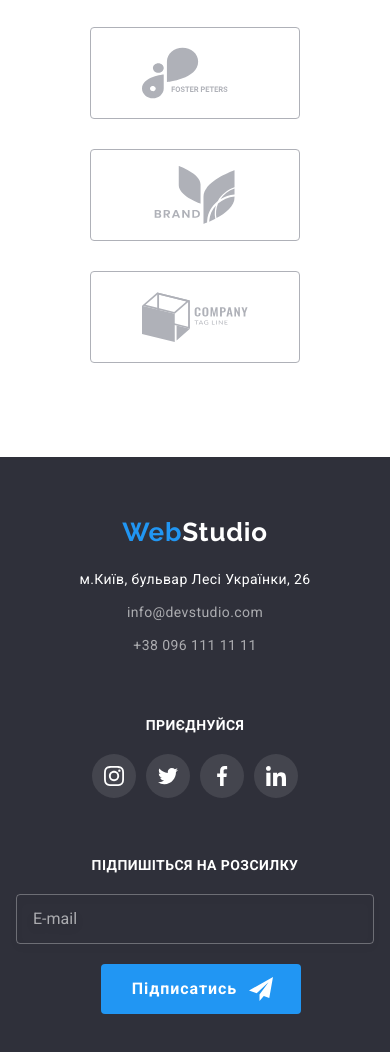
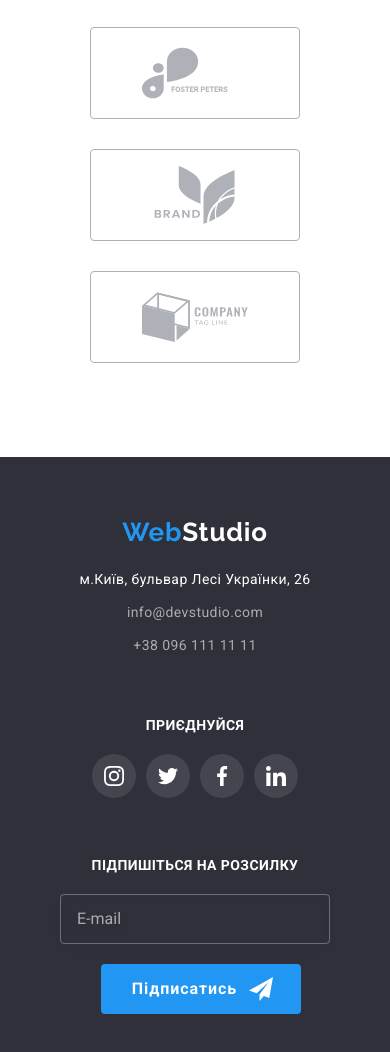
Before and after one commit to DubeiA/goit-markup-hw-08, a plain HTML site: page index.html in a window 390 px wide. Shown: the part 4131-5183 px from the top of the page. Drawn offline with nearby package versions, Linux system fonts and the light colour scheme.

Commit message:
correct a mistake in footer

```diff
--- a/sass/components/_subscription.scss
+++ b/sass/components/_subscription.scss
@@ -47,6 +47,10 @@
 
     @media screen and (min-width: 480px) and (max-width: 1199px) {
         width: 100%;
+    }
+
+    @media screen and (max-width: 400px) {
+        width: 75%;
     }
 }
 
```
Also changed, not shown: css/main.css, css/main.min.css, 2 other files.
